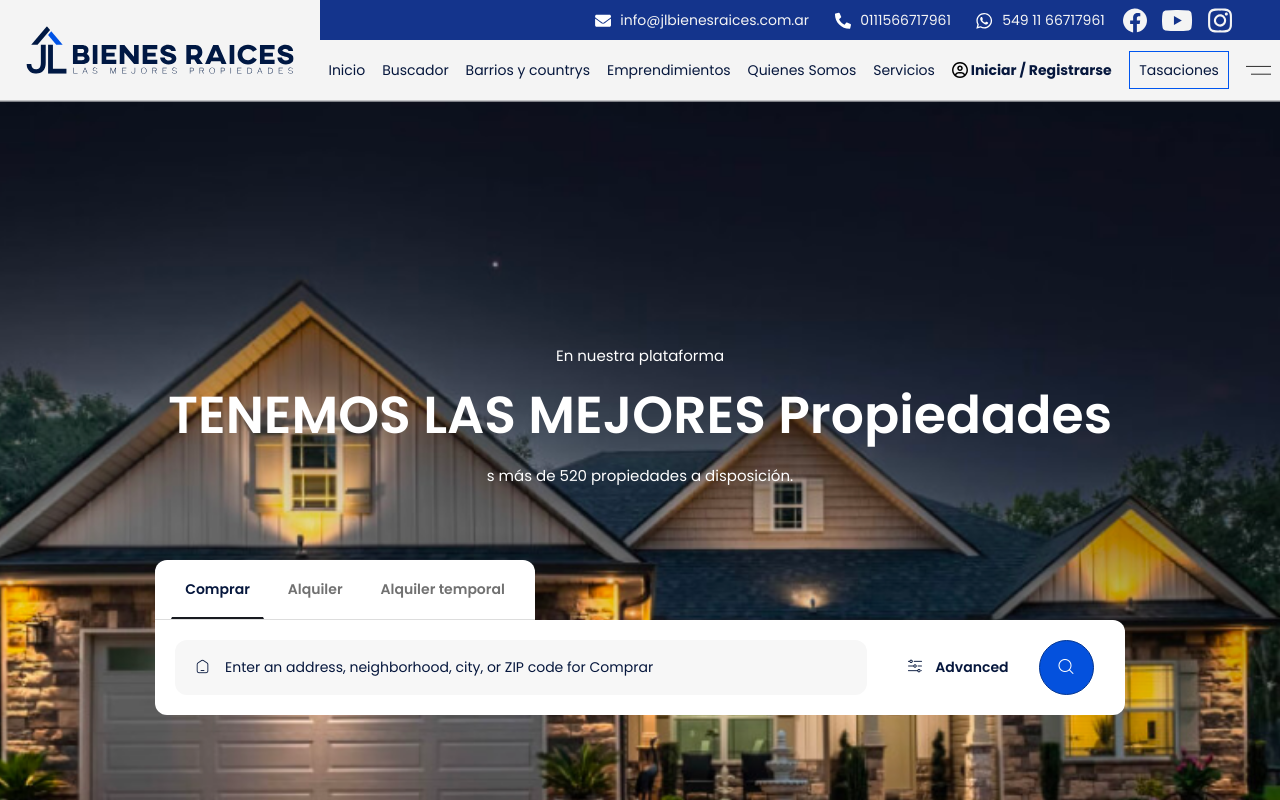
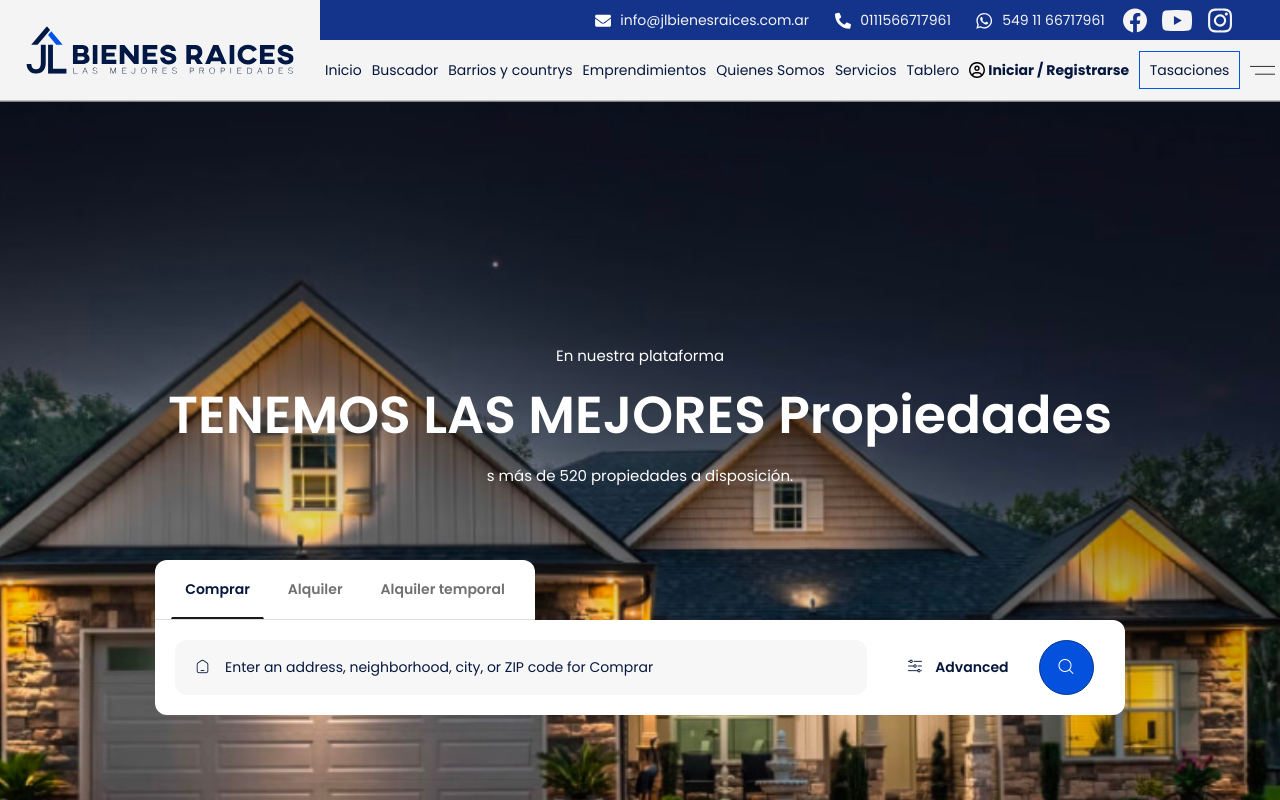
Before and after one commit to WilhelmDev/JL-Pilot, a Next.js app: page /contacto in a window 1280 px wide. Shown: the top 800 px of the page. Built offline with nearby package versions, Linux system fonts and the light colour scheme.

Commit message:
Primer commit

```diff
--- a/src/components/common/HeaderV2.jsx
+++ b/src/components/common/HeaderV2.jsx
@@ -39,6 +39,7 @@ export default function HeaderV2() {
             <Link href={ROUTES.Entrepreneurship}>Emprendimientos</Link>
             <Link href={ROUTES.WhoWeAre}>Quienes Somos</Link>
             <Link href={ROUTES.Services}>Servicios</Link>
+            <Link href={ROUTES.TabAgency}>Tablero</Link>
             <div className='login'>
               <Image src={'/images/header/navs/login.svg'} height={50} width={50} alt='user-logo' className='user-logo'/>
               <strong><Link href={ROUTES.Login}>Iniciar / Registrarse</Link></strong>
--- a/src/data/navItems.ts
+++ b/src/data/navItems.ts
@@ -117,4 +117,5 @@ export const pageItems: NavItem[] = [
   { href: "/tasaciones", label: "Tasaciones" },
   { href: "/construction", label: "Construction" },
   { href: "/contacto", label: "Contacto" },
+  { href: "/tab-agent", label: "Tablero de Agente" },
 ];
--- a/src/utilis/routes.js
+++ b/src/utilis/routes.js
@@ -8,5 +8,6 @@ export const ROUTES = {
   Login: '/',
   Appraisals: '/tasaciones',
   Contact: '/contacto',
-  Construction: '/construction'
+  Construction: '/construction',
+  TabAgency : '/tab-agent'
 }
```
Also changed, not shown: 1 other file (tests, documents, lock files or other folders).
